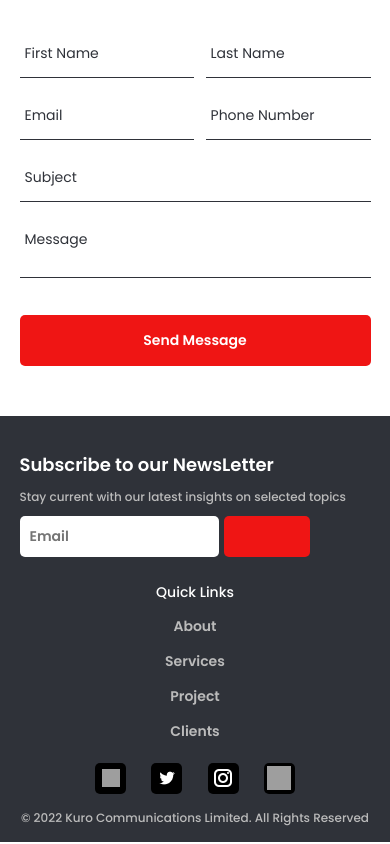
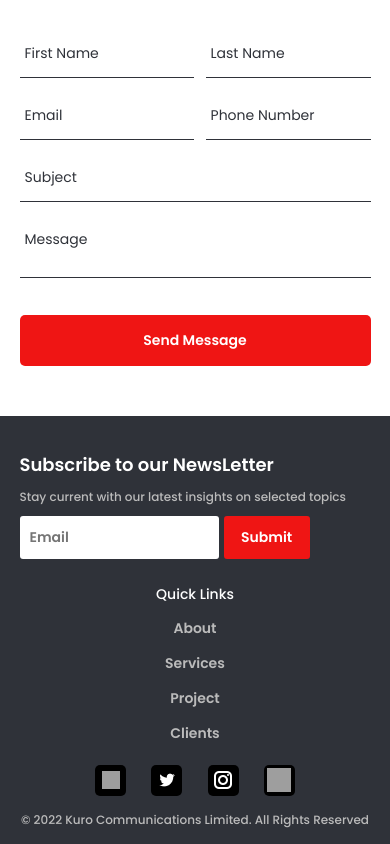
Before and after one commit to feyiamujo1/kurocomm, a React (Create React App) app: page /contact in a window 390 px wide. Shown: the part 545-1389 px from the top of the page. Built offline with nearby package versions, Linux system fonts and the light colour scheme; grey boxes are pictures that could not be loaded; the HTML template or start-up script is replaced by a standard one.

Commit message:
Final fix for contact and button

```diff
--- a/src/components/Footer/Footer.js
+++ b/src/components/Footer/Footer.js
@@ -20,7 +20,7 @@
               <p>Stay current with our latest insights on selected <br className='breaker'></br> topics</p>
               <form>
                 <input type="email" placeholder='Email'/>
-                <button className='submit_newsletter_button' type=""/>
+                <input className='submit_newsletter_button' type="submit"/>
               </form>
             </div>
           </div>
--- a/src/components/Footer/footer.css
+++ b/src/components/Footer/footer.css
@@ -84,7 +84,7 @@
     color: #2f3239;
     border: none;
     outline: none;
-    border-radius: 5px;
+    border-radius: 3px;
 }
 .footer .news_letter_container .submit_newsletter_button{
     display: flex;
@@ -103,7 +103,7 @@
     /* animation: 1.1s ease-out 0s 1 slideInFromLeft; */
     font-family: 'Poppins', sans-serif;
     /* margin-bottom: 5px; */
-    border-radius: 5px;
+    border-radius: 3px;
 }
 .footer .news_letter_container .submit_newsletter_button:hover{
     background-color: #ad0f0f;
@@ -197,14 +197,14 @@
     }
     .footer .news_letter_container input[type="email"]{
         width: 70%;
-        height: 41px !important;
+        height: 43px !important;
         box-sizing: border-box;
     }
     .footer .news_letter_container .submit_newsletter_button{
         width: 30%;
-        height: 41px !important;
+        height: 43px !important;
         box-sizing: border-box;
         text-align: center;
-        border-radius: 5px;
+        border-radius: 3px;
     }
 }
```
